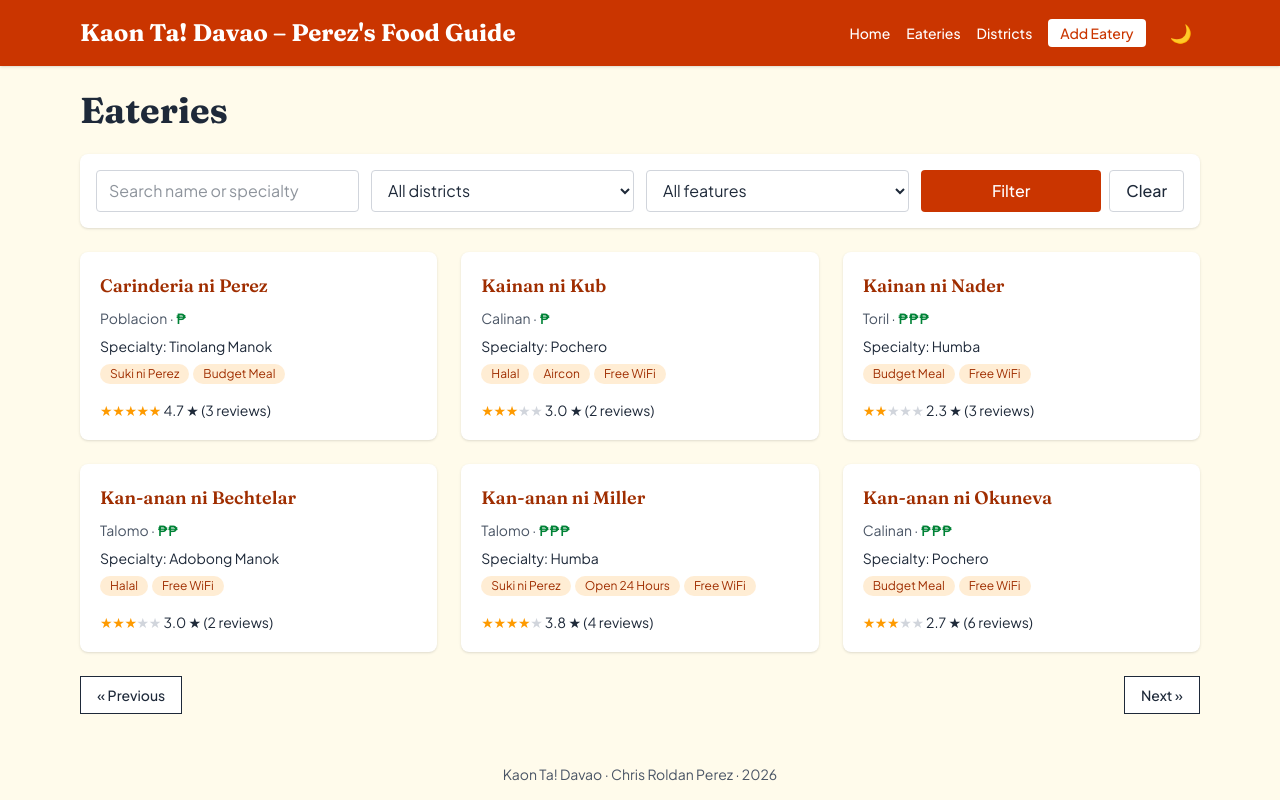
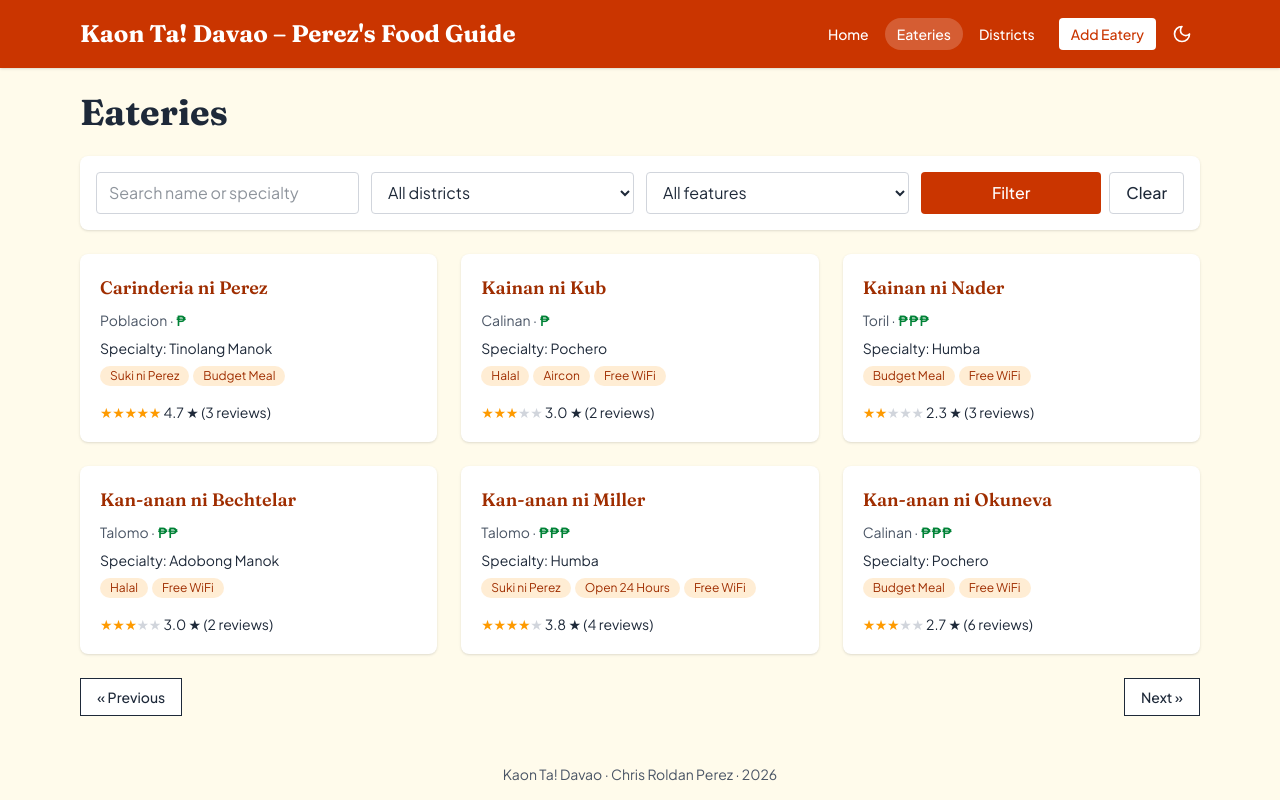
Before and after one commit to krispypcl/PrefinalProject-Perez-KaonTaDavao, a Laravel app: page /eateries in a window 1280 px wide. Run offline with Laravel 12, Linux system fonts and the light colour scheme; data comes from the database, SQL or seed files in the repository; style sheets or scripts are compiled from the project's sources.

Commit message:
Split JS into modules, add custom dropdown script and SVG theme toggle icons

```diff
--- a/resources/css/app.css
+++ b/resources/css/app.css
@@ -1,6 +1,5 @@
 @import 'tailwindcss';
 
-@source '../../vendor/laravel/framework/src/Illuminate/Pagination/resources/views/*.blade.php';
 @source '../../storage/framework/views/*.php';
 @source "../**/*.blade.php";
 @source "../**/*.js";
@@ -29,22 +28,44 @@
     }
 }
 
-/* native inputs (like the date picker) also switch to dark */
-.dark {
-    color-scheme: dark;
-}
+/* =========================================================
+   Base styles (plain HTML elements)
+   ========================================================= */
+@layer base {
+    /* native inputs (like the date picker) also switch to dark */
+    .dark {
+        color-scheme: dark;
+    }
 
-/* in dark mode, headings are a bit brighter than the soft gray body text */
-@layer base {
+    /* in dark mode, headings are a bit brighter than the soft gray body text */
     h1,
     h2 {
         @apply dark:text-stone-200;
     }
+
+    /* orange checkboxes instead of the default blue */
+    input[type='checkbox'] {
+        @apply size-4 cursor-pointer accent-orange-700;
+    }
+
+    /* highlighted text */
+    ::selection {
+        @apply bg-orange-200 text-orange-950;
+    }
+
+    /* visible outline only when using the keyboard (Tab), not when clicking */
+    a:focus-visible,
+    button:focus-visible {
+        @apply rounded outline-2 outline-offset-2 outline-orange-500;
+    }
 }
 
-/* Reusable classes built from Tailwind utilities with @apply,
-   so the same long class lists are not copied into every view */
+/* =========================================================
+   Reusable classes built from Tailwind utilities with @apply,
+   so the same long class lists are not copied into every view
+   ========================================================= */
 @layer components {
+    /* ----- Cards ----- */
     .card {
         @apply rounded-lg bg-white shadow dark:bg-stone-800 dark:shadow-black/30;
     }
@@ -70,6 +92,46 @@
         @apply border border-gray-300 hover:bg-gray-100 dark:border-stone-600 dark:hover:bg-stone-700;
     }
 
+    /* ----- Header navigation: a soft pill appears behind the link ----- */
+    .nav-link {
+        @apply rounded-full px-3 py-1.5 transition-colors duration-200 hover:bg-white/15;
+    }
+
+    /* the link of the page we are on */
+    .nav-link-active {
+        @apply bg-white/20;
+    }
+
+    /* ----- Text links: no underline, a highlighter slides in behind the text instead ----- */
+    .link,
+    .link-subtle {
+        --link-highlight: var(--color-orange-200);
+        border-radius: 3px;
+        padding: 0 3px; /* a little room around the text for the highlight... */
+        margin: 0 -3px; /* ...without moving the text */
+        background-image: linear-gradient(var(--link-highlight), var(--link-highlight));
+        background-repeat: no-repeat;
+        background-size: 0% 100%; /* the highlight starts with 0 width... */
+        transition: background-size 0.3s ease, color 0.2s ease;
+    }
+
+    /* darker, see-through highlight in dark mode */
+    .dark .link,
+    .dark .link-subtle {
+        --link-highlight: color-mix(in oklab, var(--color-orange-800) 50%, transparent);
+    }
+
+    .link:hover,
+    .link-subtle:hover {
+        background-size: 100% 100%; /* ...and grows to full width on hover */
+    }
+
+    /* .link is orange, .link-subtle keeps the color of the text around it */
+    .link {
+        @apply text-orange-800 dark:text-orange-300;
+    }
+
+    /* ----- Forms ----- */
     .form-label {
         @apply mb-1 block font-medium;
     }
@@ -92,10 +208,7 @@
         @apply shrink-0 rounded bg-gray-700 px-2 py-0.5 text-xs font-semibold text-white dark:bg-stone-600;
     }
 
-    .link {
-        @apply text-orange-800 transition-colors hover:text-orange-600 hover:underline dark:text-orange-300 dark:hover:text-orange-200;
-    }
-
+    /* ----- Text ----- */
     .muted {
         @apply text-gray-600 dark:text-stone-400;
     }
--- a/resources/views/layouts/app.blade.php
+++ b/resources/views/layouts/app.blade.php
@@ -24,20 +24,28 @@
 </head>
 <body class="flex min-h-screen flex-col bg-amber-50 text-gray-800 transition-colors duration-300 dark:bg-stone-900 dark:text-stone-300">
 
-    <header class="bg-orange-700 text-white shadow dark:bg-orange-950 dark:text-orange-100">
+    {{-- sticky: the header stays at the top while scrolling --}}
+    <header class="sticky top-0 z-40 bg-orange-700 text-white shadow dark:bg-orange-950 dark:text-orange-100">
         <div class="mx-auto flex max-w-6xl flex-col gap-3 px-4 py-4 md:flex-row md:items-center md:justify-between">
-            <a href="{{ route('home') }}" class="font-display text-2xl font-bold transition-opacity hover:opacity-90">Kaon Ta! Davao – Perez's Food Guide</a>
+            <a href="{{ route('home') }}" class="font-display text-2xl font-bold transition-opacity hover:opacity-85">Kaon Ta! Davao – Perez's Food Guide</a>
 
-            <div class="flex items-center gap-4">
+            <div class="flex items-center gap-2">
                 {{-- navigation links (partial) --}}
                 @include('partials.nav')
 
-                {{-- dark / light mode button (the click is handled in resources/js/app.js).
-                     dark:hidden and dark:inline swap the icon without any JavaScript. --}}
+                {{-- Dark / light mode button (the click is handled in resources/js/theme.js).
+                     dark:hidden and dark:block swap the moon and sun icons without any JavaScript. --}}
                 <button type="button" id="theme-toggle" title="Toggle dark mode" aria-label="Toggle dark mode"
-                        class="rounded-full p-2 text-lg leading-none transition hover:bg-white/15 motion-safe:hover:rotate-12">
-                    <span class="dark:hidden">🌙</span>
-                    <span class="hidden dark:inline">☀️</span>
+                        class="group cursor-pointer rounded-full p-2 transition-colors duration-200 hover:bg-white/15">
+                    {{-- moon (shown in light mode) --}}
+                    <svg class="size-5 transition-transform duration-200 group-hover:scale-110 dark:hidden" viewBox="0 0 24 24" fill="none" stroke="currentColor" stroke-width="2" stroke-linecap="round" stroke-linejoin="round">
+                        <path d="M12 3a6 6 0 0 0 9 9 9 9 0 1 1-9-9Z"/>
+                    </svg>
+                    {{-- sun (shown in dark mode) --}}
+                    <svg class="hidden size-5 transition-transform duration-200 group-hover:scale-110 dark:block" viewBox="0 0 24 24" fill="none" stroke="currentColor" stroke-width="2" stroke-linecap="round" stroke-linejoin="round">
+                        <circle cx="12" cy="12" r="4"/>
+                        <path d="M12 2v2M12 20v2M4.93 4.93l1.41 1.41M17.66 17.66l1.41 1.41M2 12h2M20 12h2M6.34 17.66l-1.41 1.41M19.07 4.93l-1.41 1.41"/>
+                    </svg>
                 </button>
             </div>
         </div>
--- a/resources/views/partials/nav.blade.php
+++ b/resources/views/partials/nav.blade.php
@@ -1,6 +1,7 @@
-<nav class="flex flex-wrap items-center gap-4 text-sm font-medium">
-    <a href="{{ route('home') }}" class="transition-opacity hover:underline hover:opacity-80">Home</a>
-    <a href="{{ route('eateries.index') }}" class="transition-opacity hover:underline hover:opacity-80">Eateries</a>
-    <a href="{{ route('districts.index') }}" class="transition-opacity hover:underline hover:opacity-80">Districts</a>
-    <a href="{{ route('eateries.create') }}" class="btn bg-white px-3 py-1 text-orange-700 hover:bg-orange-100 dark:bg-orange-700 dark:text-orange-50 dark:hover:bg-orange-600">Add Eatery</a>
+{{-- @class adds nav-link-active only to the link of the page we are on --}}
+<nav class="flex flex-wrap items-center gap-1 text-sm font-medium">
+    <a href="{{ route('home') }}" @class(['nav-link', 'nav-link-active' => request()->routeIs('home')])>Home</a>
+    <a href="{{ route('eateries.index') }}" @class(['nav-link', 'nav-link-active' => request()->routeIs('eateries.index', 'eateries.show', 'eateries.edit')])>Eateries</a>
+    <a href="{{ route('districts.index') }}" @class(['nav-link', 'nav-link-active' => request()->routeIs('districts.*')])>Districts</a>
+    <a href="{{ route('eateries.create') }}" class="btn ml-2 bg-white px-3 py-1.5 text-orange-700 hover:bg-orange-100 dark:bg-orange-700 dark:text-orange-50 dark:hover:bg-orange-600">Add Eatery</a>
 </nav>
```
Also changed, not shown: other parts of resources/css/app.css (+56 -1 lines), resources/js/app.js (+4 -11 lines), resources/js/dropdown.js (added, +133 -0 lines), resources/js/theme.js (added, +11 -0 lines).
